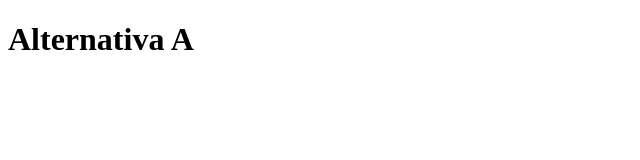
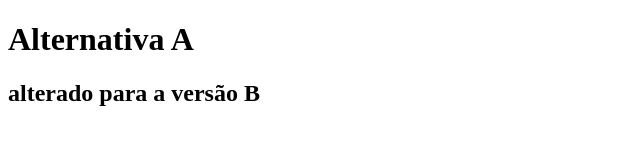
Before and after one commit to Manuelultimate/git, a plain HTML site: page index.html in a window 1280 px wide. Shown: the whole page, without its empty margins (0-640 px from the left). Drawn offline with Linux system fonts and the light colour scheme.

Commit message:
mais uma versão atualizada

```diff
--- a/index.html
+++ b/index.html
@@ -7,5 +7,6 @@
 </head>
 <body>
     <h1>Alternativa A</h1>
+     <h2>alterado para a versão B</h2>
 </body>
 </html>
```
